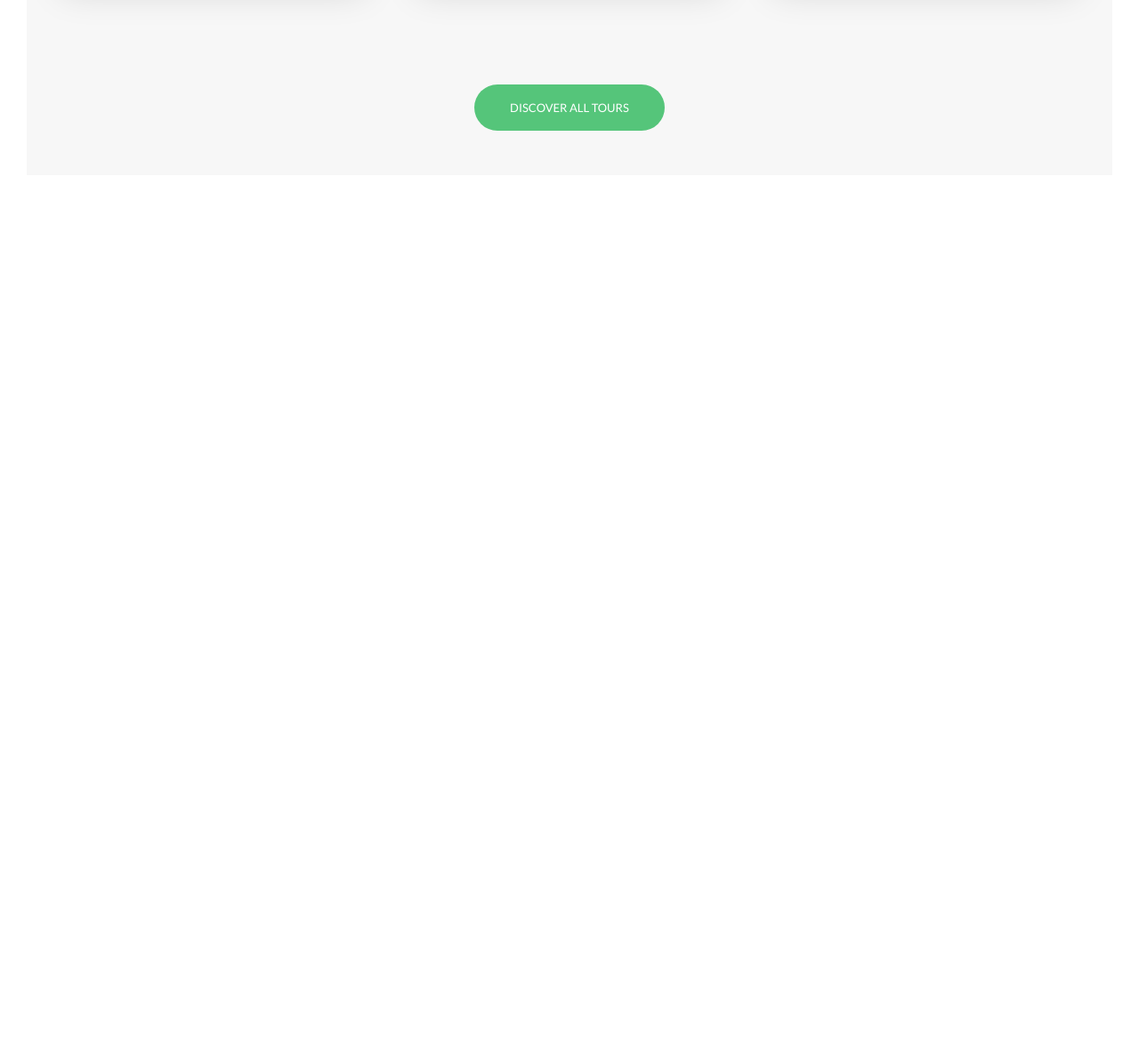
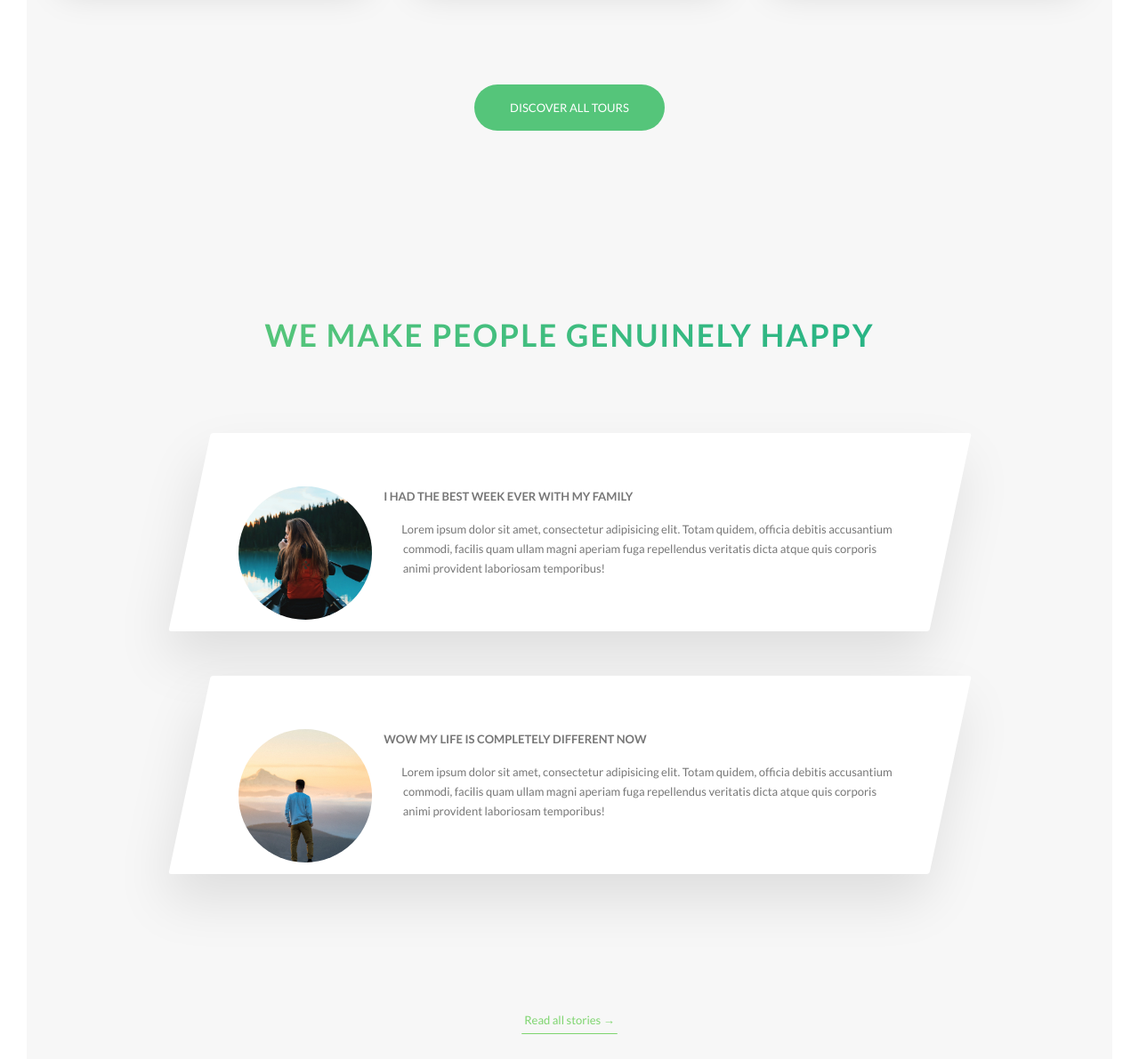
Before and after one commit to vomnes/advanced-css-udemy, a website: page natours/index.html in a window 1280 px wide. Shown: the part 2969-4160 px from the top of the page at 89% size. Before the commit the page ends 3196 px from the top, so only its background shows below. Drawn offline with Linux system fonts and the light colour scheme.

Commit message:
feat: Add story section [natours-project]

```diff
--- a/natours/index.html
+++ b/natours/index.html
@@ -207,6 +207,45 @@
             </div>
 
           </section>
+
+          <section class="section-stories">
+            <div class="u-center-text u-margin-bottom-big">
+              <h2 class="heading-secondary">
+                We make people genuinely happy
+              </h2>
+            </div>
+
+            <div class="row">
+              <div class="story">
+                <figure class="story__shape">
+                  <img src="img/nat-8.jpg" alt="Person on a tour" class="story__img">
+                  <figcaption class="story__caption">Mary Smith</figcaption>
+                </figure>
+                <div class="story__text">
+                  <h3 class="heading-tertiary u-margin-bottom-small">I had the best week ever with my family</h3>
+                  <p>
+                    Lorem ipsum dolor sit amet, consectetur adipisicing elit. Totam quidem, officia debitis accusantium commodi, facilis quam ullam magni aperiam fuga repellendus veritatis dicta atque quis corporis animi provident laboriosam temporibus!
+                  </p>
+                </div>
+              </div>
+              <div class="story">
+                <figure class="story__shape">
+                  <img src="img/nat-9.jpg" alt="Person on a tour" class="story__img">
+                  <figcaption class="story__caption">Jack Wilson</figcaption>
+                </figure>
+                <div class="story__text">
+                  <h3 class="heading-tertiary u-margin-bottom-small">WOW My life is completely different now</h3>
+                  <p>
+                    Lorem ipsum dolor sit amet, consectetur adipisicing elit. Totam quidem, officia debitis accusantium commodi, facilis quam ullam magni aperiam fuga repellendus veritatis dicta atque quis corporis animi provident laboriosam temporibus!
+                  </p>
+                </div>
+              </div>
+            </div>
+
+            <div class="u-center-text u-margin-top-huge">
+              <a href="#" class="btn-text">Read all stories &rarr;</a>
+            </div>
+          </section>
         </main>
 
       <!--
--- /dev/null
+++ b/natours/sass/components/_story.scss
@@ -0,0 +1,64 @@
+.story {
+  width: 75%;
+  margin: 0 auto;
+  box-shadow: 0 3rem 6rem rgba(#000, .1);
+  background-color: #FFF;
+  border-radius: 3px;
+  padding: 6rem;
+  padding-left: 9rem;
+  margin-bottom: 5rem;
+  font-size: $default-font-size;
+  transform: skewX(-12deg);
+
+  &__shape {
+    width: 15rem;
+    height: 15rem;
+    float: left;
+
+    -webkit-shape-outside: circle(50% at 50% 50%);
+    shape-outside: circle(50% at 50% 50%);
+
+    -webkit-clip-path: circle(50% at 50% 50%);
+    clip-path: circle(50% at 50% 50%);
+
+    transform: translateX(-3rem) skewX(12deg);
+
+    position: relative;
+  }
+
+  &__img {
+    height: 100%;
+    transform: translateX(-4rem) scale(1.4);
+
+    transition: all .5s;
+  }
+
+  &__text {
+    transform: skewX(12deg);
+  }
+
+  &__caption {
+    position: absolute;
+    top: 50%;
+    left: 50%;
+    transform: translate(-50%, 20%);
+    color: #FFF;
+    text-transform: uppercase;
+    font-size: 1.7rem;
+    text-align: center;
+    opacity: 0;
+    backface-visibility: hidden;
+
+    transition: all .5s;
+  }
+
+  &:hover &__caption {
+    opacity: 1;
+    transform: translate(-50%, -50%);
+  }
+
+  &:hover &__img {
+    transform: translateX(-4rem) scale(1);
+    filter: blur(1px) brightness(80%);
+  }
+}
--- a/natours/sass/main.scss
+++ b/natours/sass/main.scss
@@ -11,6 +11,7 @@
 @import "./components/composition";
 @import "./components/feature-box";
 @import "./components/card";
+@import "./components/story";
 
 @import "./layout/header";
 @import "./layout/grid";
--- a/natours/sass/pages/_home.scss
+++ b/natours/sass/pages/_home.scss
@@ -27,3 +27,8 @@
   padding: 25rem 0 5rem 0;
   margin-top: -10rem;
 }
+
+.section-stories {
+  padding: 15rem 0;
+  background-color: $color-grey-light-1;
+}
```
Also changed, not shown: natours/css/style.css.
